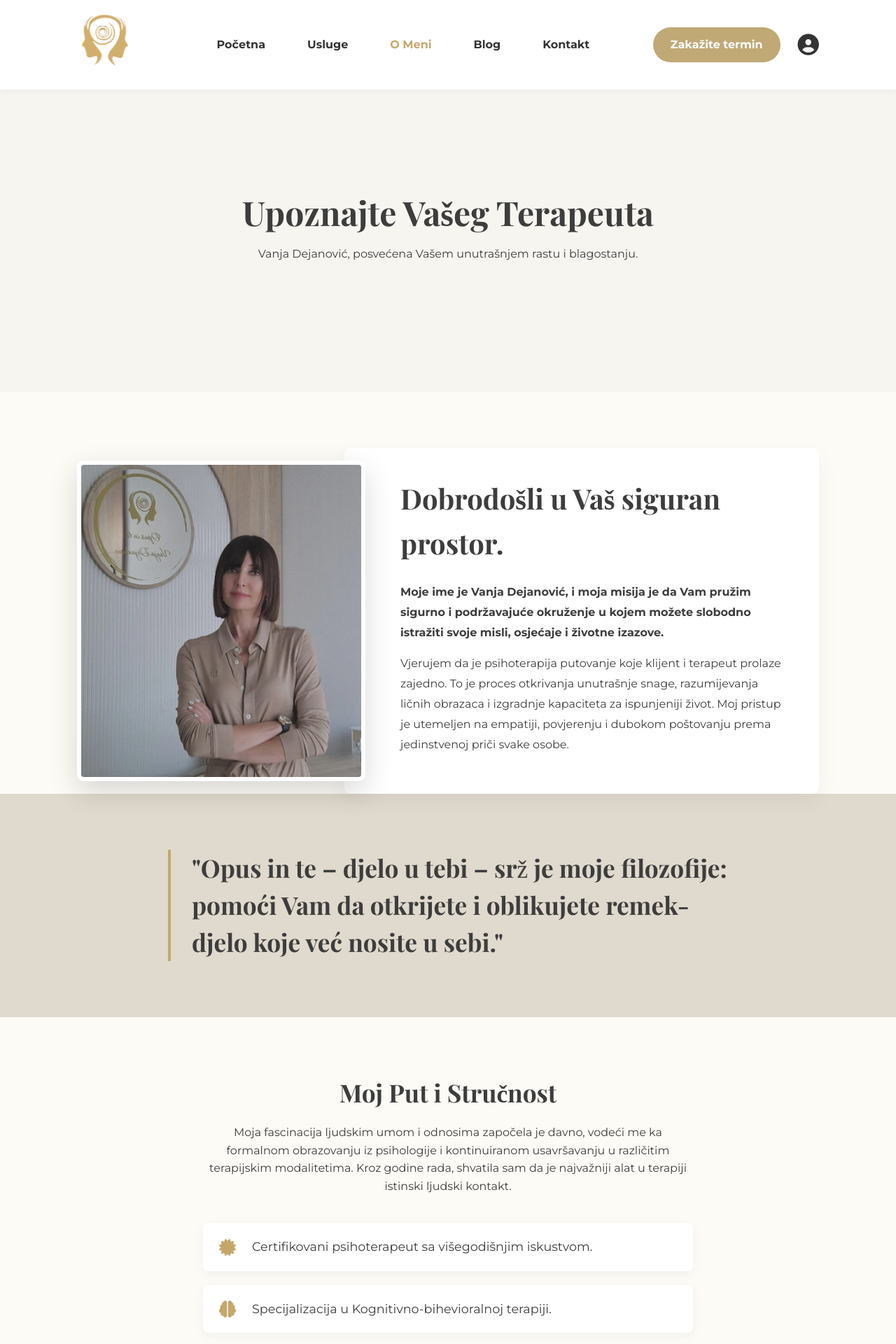
After one commit to McTehno/Opus-In-Te, a PHP site: page /OMeni.html in a window 1280 px wide. The commit adds this page. Shown: the top 1920 px of the page at 70% size. Run offline with PHP 8.4, Linux system fonts and the light colour scheme.

Commit message:
added an about page, and renamed some stuff for clarity

```diff
--- a/Kontakt.html
+++ b/Kontakt.html
@@ -167,7 +167,7 @@
         </div>
     </footer>
 
-<script src="js/animations.js"></script>
+<script src="js/kontakt_animations.js"></script>
 <script src="https://unpkg.com/leaflet@1.9.4/dist/leaflet.js" integrity="sha256-20nQCchB9co0qIjJZRGuk2/Z9VM+kNiyxNV1lvTlZBo=" crossorigin=""></script>
 </body>
 </html>
--- /dev/null
+++ b/OMeni.html
@@ -0,0 +1,101 @@
+<!DOCTYPE html>
+<html lang="bs">
+<head>
+    <meta charset="UTF-8">
+    <meta name="viewport" content="width=device-width, initial-scale=1.0">
+    <title>O Meni | Opus in te</title>
+
+    <link rel="stylesheet" href="https://cdnjs.cloudflare.com/ajax/libs/font-awesome/6.5.2/css/all.min.css">
+    <link rel="stylesheet" href="css/styles.css">
+    <link rel="preconnect" href="https://fonts.googleapis.com">
+    <link rel="preconnect" href="https://fonts.gstatic.com" crossorigin>
+    <link href="https://fonts.googleapis.com/css2?family=Montserrat:wght@400;700&family=Playfair+Display:wght@700&display=swap" rel="stylesheet">
+</head>
+<body>
+
+    <header class="main-header scrolled">
+        <div class="container">
+            <a href="Index.html" class="logo-link">
+                <img src="img/logo/headlogo.png" alt="Opus in te Logo" class="logo-image">
+            </a>
+            <nav class="main-nav">
+                <ul>
+                    <li><a href="Index.html">Početna</a></li>
+                    <li><a href="Usluge.html">Usluge</a></li>
+                    <li><a href="OMeni.html" class="active">O Meni</a></li>
+                    <li><a href="Blog.html">Blog</a></li>
+                    <li><a href="Kontakt.html">Kontakt</a></li>
+                </ul>
+            </nav>
+            <div class="header-actions">
+                <a href="booking.html" class="cta-button nav-cta">Zakažite termin</a>
+                <a href="Login.html" class="login-icon" aria-label="Korisnički nalog"><i class="fa-solid fa-circle-user"></i></a>
+            </div>
+        </div>
+    </header>
+
+    <main>
+        <section class="page-title-section about-me-header">
+            <div class="container page-title-content">
+                <h1>Upoznajte Vašeg Terapeuta</h1>
+                <p>Vanja Dejanović, posvećena Vašem unutrašnjem rastu i blagostanju.</p>
+            </div>
+        </section>
+
+       <section class="about-me-main">
+    <div class="container about-me-container">
+
+        <div class="about-me-image-wrapper">
+            <div class="about-me-image fade-in">
+                <img src="img/vanjapic/indexpic.jpg" alt="Vanja Dejanović">
+            </div>
+        </div>
+
+        <div class="about-me-text-wrapper">
+            <div class="about-me-text">
+                <h2 class="section-title fade-in">Dobrodošli u Vaš siguran prostor.</h2>
+                <p class="fade-in" data-delay="1"><strong>Moje ime je Vanja Dejanović, i moja misija je da Vam pružim sigurno i podržavajuće okruženje u kojem možete slobodno istražiti svoje misli, osjećaje i životne izazove.</strong></p>
+                <p class="fade-in" data-delay="2">Vjerujem da je psihoterapija putovanje koje klijent i terapeut prolaze zajedno. To je proces otkrivanja unutrašnje snage, razumijevanja ličnih obrazaca i izgradnje kapaciteta za ispunjeniji život. Moj pristup je utemeljen na empatiji, povjerenju i dubokom poštovanju prema jedinstvenoj priči svake osobe.</p>
+            </div>
+        </div>
+
+    </div>
+
+    <div class="pull-quote-section">
+        <div class="container">
+            <blockquote class="fade-in" data-delay="1">
+                "Opus in te – djelo u tebi – srž je moje filozofije: pomoći Vam da otkrijete i oblikujete remek-djelo koje već nosite u sebi."
+            </blockquote>
+        </div>
+    </div>
+
+    <div class="container about-me-qualifications">
+         <div class="qualifications-content fade-in">
+            <h3>Moj Put i Stručnost</h3>
+            <p>Moja fascinacija ljudskim umom i odnosima započela je davno, vodeći me ka formalnom obrazovanju iz psihologije i kontinuiranom usavršavanju u različitim terapijskim modalitetima. Kroz godine rada, shvatila sam da je najvažniji alat u terapiji istinski ljudski kontakt.</p>
+
+            <ul class="qualifications-list">
+                <li class="fade-in" data-delay="1"><i class="fas fa-certificate"></i><span>Certifikovani psihoterapeut sa višegodišnjim iskustvom.</span></li>
+                <li class="fade-in" data-delay="2"><i class="fas fa-brain"></i><span>Specijalizacija u Kognitivno-bihevioralnoj terapiji.</span></li>
+                <li class="fade-in" data-delay="3"><i class="fas fa-users"></i><span>Član relevantnih stručnih udruženja.</span></li>
+                <li class="fade-in" data-delay="4"><i class="fas fa-book-open"></i><span>Kontinuirana edukacija u skladu sa najvišim etičkim standardima.</span></li>
+            </ul>
+        </div>
+    </div>
+</section>
+
+        <section class="final-cta-section">
+            <div class="container">
+                <h2>Spremni za prvi korak?</h2>
+                <p>Vaše putovanje ka boljem sutra počinje jednom odlukom. Tu sam da Vas podržim.</p>
+                <a href="Kontakt.html" class="cta-button">Stupite u Kontakt</a>
+            </div>
+        </section>
+    </main>
+
+    <footer class="main-footer">
+        </footer>
+
+<script src="js/omeni_animations.js"></script>
+</body>
+</html>
--- a/css/styles.css
+++ b/css/styles.css
@@ -1849,3 +1849,134 @@ main {
         transform: translateY(0);
     }
 }
+/* =================================
+   11. O MENI (ABOUT ME) PAGE STYLES - ARTISTIC REVISION
+   ================================= */
+
+.about-me-header {
+    background-color: var(--light-gray);
+    padding: 120px 0;
+}
+
+.about-me-main {
+    padding: 80px 0;
+    background-color: var(--off-white);
+    position: relative; /* Needed for positioning context */
+}
+
+.about-me-container {
+    display: grid;
+    grid-template-columns: 2fr 3fr; /* Adjust ratio for overlap */
+    gap: 30px;
+    align-items: center;
+}
+
+/* --- The Overlapping Image & Text --- */
+.about-me-image-wrapper {
+    position: relative;
+    z-index: 2; /* Image wrapper is on top */
+}
+.about-me-image {
+    border-radius: 10px;
+    overflow: hidden;
+    box-shadow: 0 15px 40px rgba(0,0,0,0.15);
+    border: 6px solid var(--white);
+}
+.about-me-image img {
+    width: 100%;
+    display: block;
+}
+
+.about-me-text-wrapper {
+    position: relative;
+    z-index: 1; /* Text wrapper is behind */
+}
+.about-me-text {
+    background-color: var(--white);
+    padding: 40px 40px 40px 80px; /* Add left padding to account for overlap */
+    border-radius: 10px;
+    box-shadow: 0 10px 30px rgba(0,0,0,0.05);
+    margin-left: -60px; /* Pull the text block to the left, behind the image */
+}
+.about-me-text .section-title {
+    text-align: left;
+    margin-bottom: 1.5rem;
+}
+.about-me-text p {
+    margin-bottom: 1rem;
+    line-height: 1.8;
+}
+
+/* --- The Pull Quote --- */
+.pull-quote-section {
+    padding: 80px 0;
+    text-align: center;
+    background-color: #e0d9cd; /* Earthy tone background */
+}
+.pull-quote-section blockquote {
+    font-family: var(--font-heading);
+    font-size: 2.2rem;
+    color: var(--charcoal);
+    max-width: 800px;
+    margin: 0 auto;
+    line-height: 1.5;
+    border-left: 4px solid var(--soft-gold);
+    padding-left: 30px;
+    text-align: left;
+}
+
+/* --- Qualifications Section --- */
+.about-me-qualifications {
+    padding: 80px 0;
+}
+.qualifications-content h3 {
+    font-family: var(--font-heading);
+    font-size: 2.2rem;
+    margin-bottom: 1rem;
+    text-align: center;
+}
+.qualifications-content > p {
+    text-align: center;
+    max-width: 700px;
+    margin: 0 auto 40px auto;
+}
+.qualifications-list {
+    list-style: none;
+    max-width: 700px;
+    margin: 0 auto;
+    display: flex;
+    flex-direction: column;
+    gap: 20px;
+}
+.qualifications-list li {
+    display: flex;
+    align-items: center;
+    gap: 20px;
+    font-size: 1.1rem;
+    background-color: var(--white);
+    padding: 20px;
+    border-radius: 8px;
+    box-shadow: 0 4px 15px rgba(0,0,0,0.05);
+}
+.qualifications-list li i {
+    font-size: 1.5rem;
+    color: var(--soft-gold);
+    width: 30px; /* Ensure consistent alignment */
+    text-align: center;
+}
+
+/* --- Responsive adjustments --- */
+@media (max-width: 900px) {
+    .about-me-container {
+        grid-template-columns: 1fr; /* Stack on smaller screens */
+    }
+    .about-me-text {
+        margin-left: 0;
+        padding: 40px;
+    }
+    .about-me-image {
+        margin-bottom: -40px; /* Pull text up to create overlap */
+        position: relative;
+        z-index: 2;
+    }
+}
--- /dev/null
+++ b/js/omeni_animations.js
@@ -0,0 +1,78 @@
+document.addEventListener('DOMContentLoaded', () => {
+    // Select all elements with the .fade-in class
+    const fadeInElements = document.querySelectorAll('.fade-in');
+
+    const observerOptions = {
+        root: null,
+        rootMargin: '0px',
+        threshold: 0.1
+    };
+
+    const observerCallback = (entries, observer) => {
+        entries.forEach(entry => {
+            if (entry.isIntersecting) {
+                // --- NEW: Staggered Animation Logic ---
+                const delay = entry.target.dataset.delay;
+                if (delay) {
+                    // If a 'data-delay' attribute exists, apply it as a transition-delay
+                    entry.target.style.transitionDelay = `${delay * 100}ms`;
+                }
+                // --- End of New Logic ---
+
+                entry.target.classList.add('visible');
+                observer.unobserve(entry.target);
+            }
+        });
+    };
+
+    const observer = new IntersectionObserver(observerCallback, observerOptions);
+
+    fadeInElements.forEach(el => {
+        observer.observe(el);
+    });
+
+    // --- Map and Contact Page Scripts from before ---
+
+    // Map Logic
+    if (document.getElementById('map-container')) {
+        const mapCoordinates = [44.7742, 17.1915];
+        const map = L.map('map-container', { scrollWheelZoom: false }).setView(mapCoordinates, 17);
+        L.tileLayer('https://tiles.stadiamaps.com/tiles/alidade_smooth/{z}/{x}/{y}{r}.png', {
+            maxZoom: 20,
+            attribution: '&copy; <a href="https://stadiamaps.com/">Stadia Maps</a>'
+        }).addTo(map);
+        const customIcon = L.divIcon({
+            className: 'custom-map-marker',
+            html: `<div class="marker-pin"></div>`,
+            iconSize: [30, 42],
+            iconAnchor: [15, 42]
+        });
+        L.marker(mapCoordinates, {icon: customIcon}).addTo(map)
+            .bindPopup('<b>Opus in te</b><br>Jevrejska 56, Banja Luka');
+    }
+
+    // Smooth Scroll for Contact Page H1
+    const contactPageLink = document.querySelector('.page-title-link');
+    if (contactPageLink) {
+        contactPageLink.addEventListener('click', function(e) {
+            e.preventDefault();
+            const targetId = this.getAttribute('href');
+            const targetSection = document.querySelector(targetId);
+            if (targetSection) {
+                targetSection.scrollIntoView({ behavior: 'smooth', block: 'start' });
+            }
+        });
+    }
+
+    // Interactive Lines for Contact Page Header
+    const contactButton = document.querySelector('.page-title-link');
+    const contactSection = document.querySelector('.page-title-section-kontakt');
+    if (contactButton && contactSection) {
+        contactButton.addEventListener('mouseenter', () => {
+            contactSection.classList.add('lines-active');
+        });
+        contactButton.addEventListener('mouseleave', () => {
+            contactSection.classList.remove('lines-active');
+        });
+    }
+});
```
Also changed, not shown: js/kontakt_animations.js (renamed from js/animations.js).
